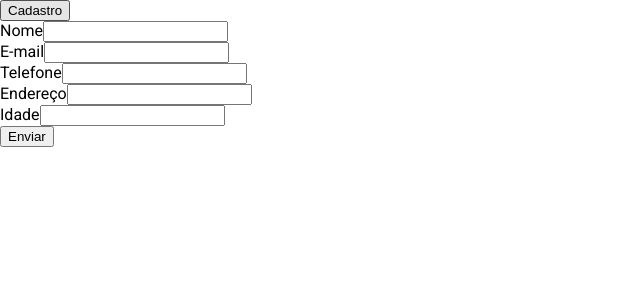
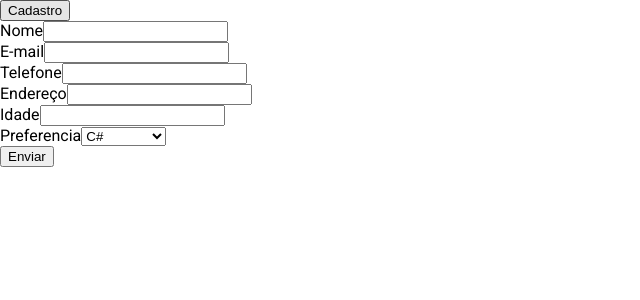
Before and after one commit to Gr-monaco/site-de-divulgacao, an Angular app: page / in a window 1280 px wide. Both pictures are taken after a click on the button "Cadastro". Shown: the top 300 px of the page, without its empty margins (0-640 px from the left). Built offline with nearby package versions, Linux system fonts and the light colour scheme.

Commit message:
Adicionar combobox com 10 opções
Atualmente as opções são:
-C#
-C++
-C
-Python
-PHP
-HTML
-JavaScript
-Ruby
-R
-Lisp
-Java

```diff
--- a/src/app/sign-up-form/sign-up-form.component.html
+++ b/src/app/sign-up-form/sign-up-form.component.html
@@ -8,4 +8,18 @@
 <input type="text"><br>
 <label>Idade</label>
 <input type="text"><br>
+<label>Preferencia</label>
+<select name="linguagens" id="ling">
+    <option value="C#">C#</option>
+    <option value="C++">C++</option>
+    <option value="C">C</option>
+    <option value="Python">Python</option>
+    <option value="PHP">PHP</option>
+    <option value="HTML">HTML</option>
+    <option value="JavaScript">JavaScript</option>
+    <option value="Ruby">Ruby</option>
+    <option value="R">R</option>
+    <option value="Lisp">Lisp</option>
+    <option value="Java">Java</option>
+</select><br>
 <button (click)='functionToCall()' >Enviar</button>
```
